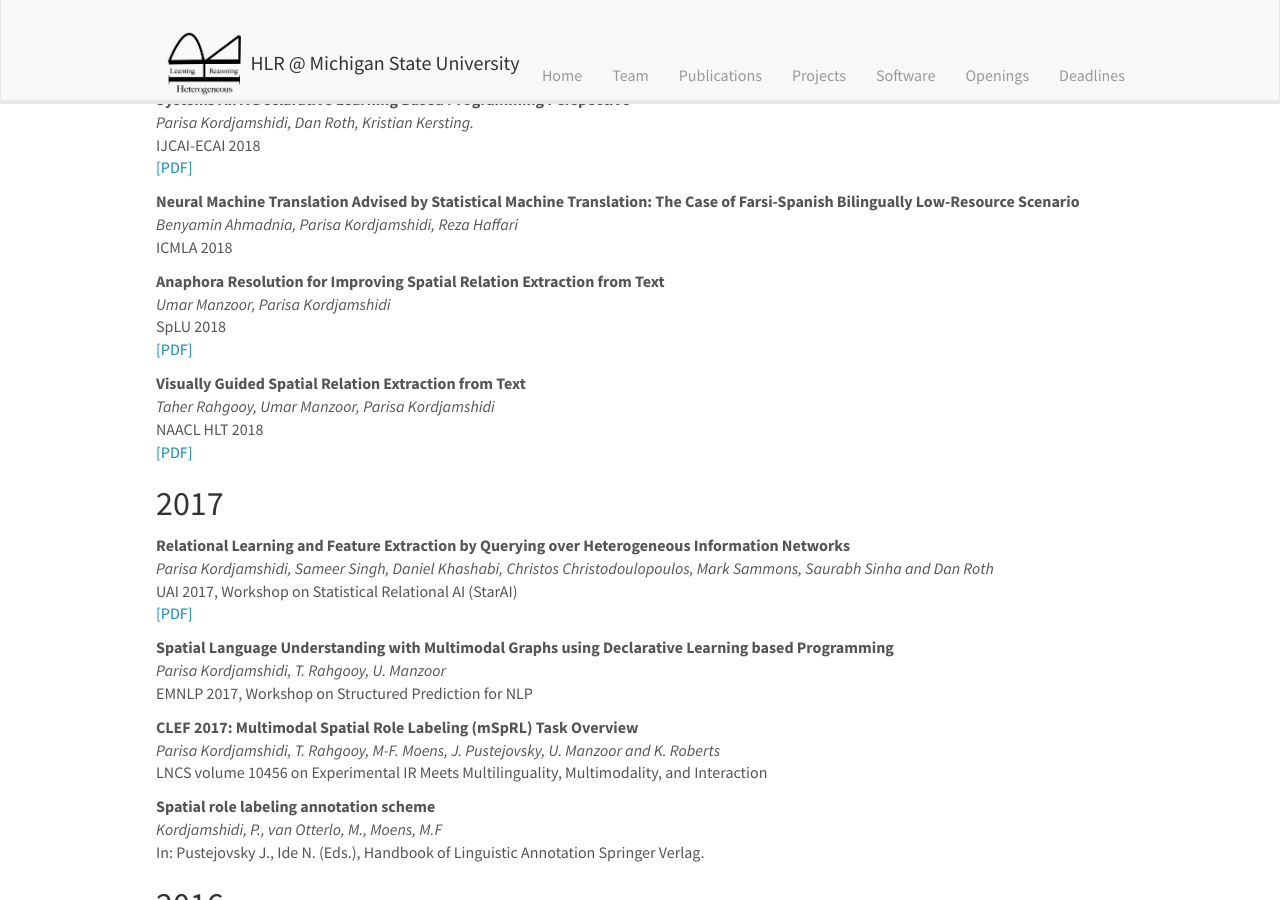
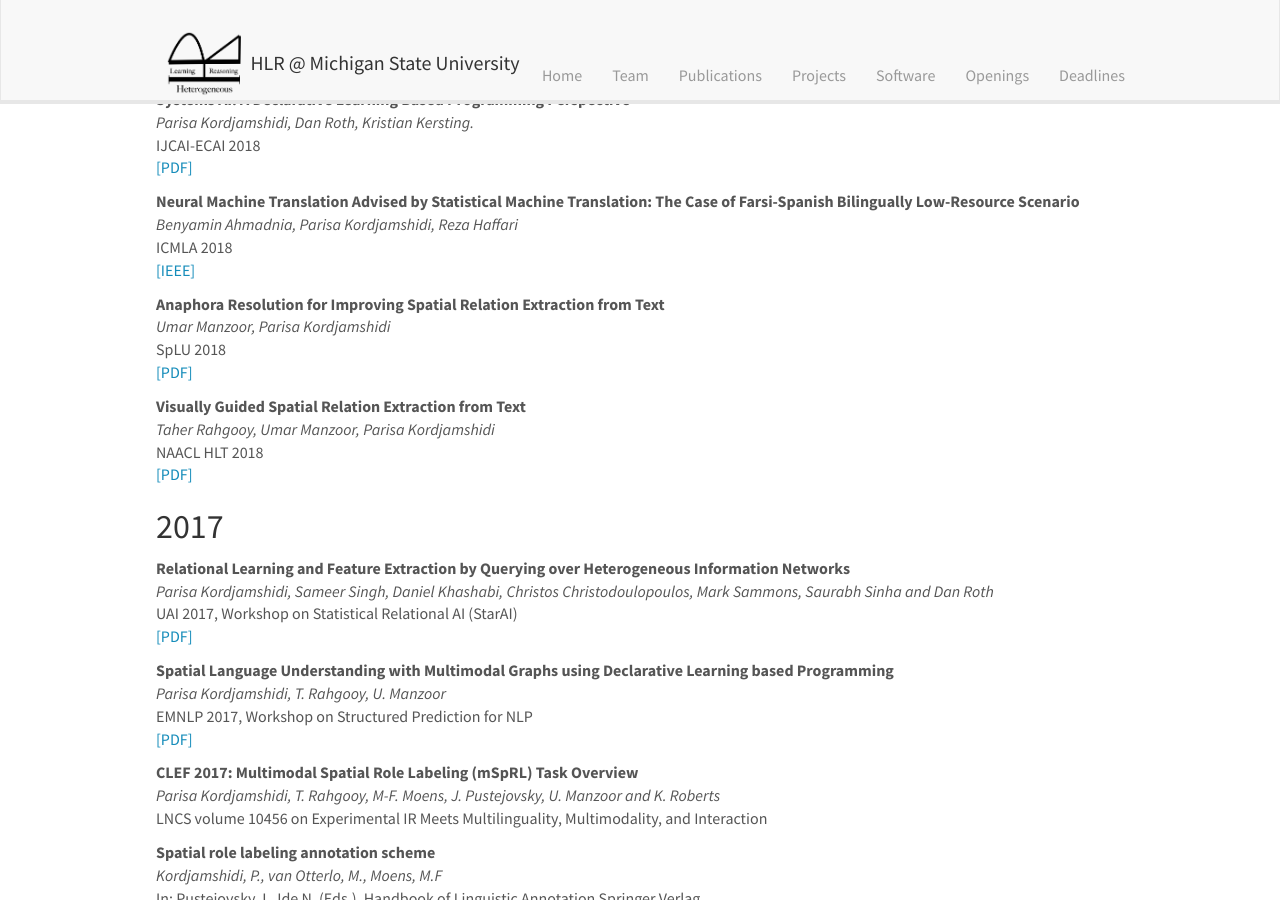
Before and after one commit to HLR/HLR.github.io, a Jekyll site: the page built from _pages/publications.md, in a window 1280 px wide and 900 px high, scrolled down 1375 px. Built offline with Jekyll 4.4.1, drawn with Linux system fonts in a browser that asks for light colours; nearby versions of some CDN libraries.

Commit message:
Update publist.yml

```diff
--- a/_data/publist.yml
+++ b/_data/publist.yml
@@ -100,6 +100,9 @@
   authors: Benyamin Ahmadnia, Parisa Kordjamshidi, Reza Haffari
   venue: ICMLA 2018
   year: 2018
+  links:
+    - url: https://ieeexplore.ieee.org/document/8614221
+      display: IEEE
 
 - title: "Anaphora Resolution for Improving Spatial Relation Extraction from Text"
   authors: Umar Manzoor, Parisa Kordjamshidi
@@ -130,6 +133,9 @@
   authors: Parisa Kordjamshidi, T. Rahgooy, U. Manzoor
   venue: EMNLP 2017, Workshop on Structured Prediction for NLP
   year: 2017
+  links:
+    - url: https://www.aclweb.org/anthology/W17-4306/
+      display: PDF
 
 - title: "CLEF 2017: Multimodal Spatial Role Labeling (mSpRL) Task Overview"
   authors: Parisa Kordjamshidi, T. Rahgooy, M-F. Moens, J. Pustejovsky, U. Manzoor and K. Roberts
```
